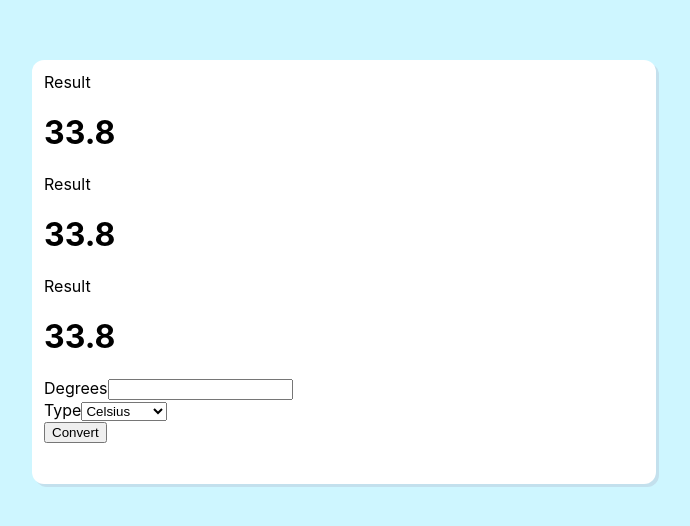
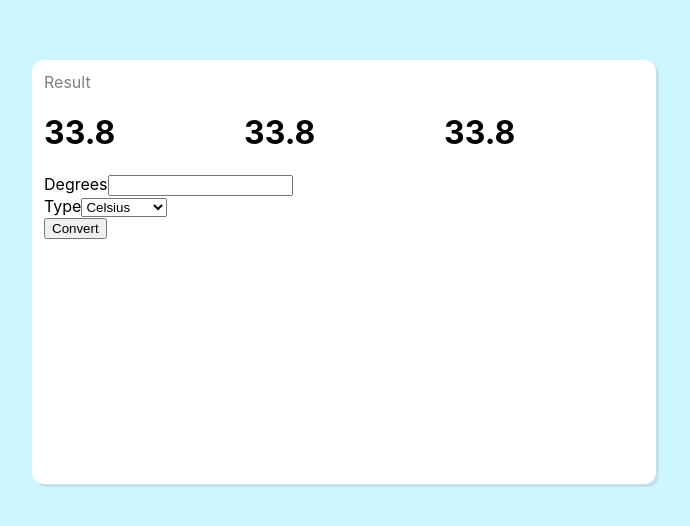
Before and after one commit to changjandam/temperature-converter-react, a React (Create React App) app: page / in a window 1280 px wide. Shown: the part 128-654 px from the top of the page, without its empty margins (296-986 px from the left). Built offline with nearby package versions, Linux system fonts and the light colour scheme.

Commit message:
output css done

```diff
--- a/src/App.js
+++ b/src/App.js
@@ -1,5 +1,5 @@
 import InputSection from './components/InputSection'
-import OutputSection from './components/OutputSection'
+import OutputSection from './components/OutputSection/OutputSection'
 import './App.css'
 
 function App () {
--- a/src/components/OutputSection.js
+++ /dev/null
@@ -1,22 +0,0 @@
-import './OutputSection.css'
-
-const OutputSection = () => {
-  return (
-    <div className='output-section'>
-      <div className='degrees'>
-        <label>Result</label>
-        <h1>33.8</h1>
-      </div>
-      <div className='degrees'>
-        <label>Result</label>
-        <h1>33.8</h1>
-      </div>
-      <div className='degrees'>
-        <label>Result</label>
-        <h1>33.8</h1>
-      </div>
-    </div>
-  )
-}
-
-export default OutputSection
--- /dev/null
+++ b/src/components/OutputSection/OutputDegree.css
@@ -0,0 +1,3 @@
+.degree {
+  flex-grow: 1;
+}
--- /dev/null
+++ b/src/components/OutputSection/OutputDegree.js
@@ -0,0 +1,11 @@
+import './OutputDegree.css'
+
+const OutputDegree = () => {
+  return (
+    <div className='degree'>
+      <h1>33.8</h1>
+    </div>
+  )
+}
+
+export default OutputDegree
--- /dev/null
+++ b/src/components/OutputSection/OutputSection.css
@@ -0,0 +1,12 @@
+.output-section {
+  display: flex;
+  flex-direction: column;
+}
+
+.output-section > label {
+  color: gray;
+}
+
+.degrees {
+  display: flex;
+}
--- /dev/null
+++ b/src/components/OutputSection/OutputSection.js
@@ -0,0 +1,18 @@
+import './OutputSection.css'
+
+import OutputDegree from './OutputDegree'
+
+const OutputSection = (porps) => {
+  return (
+    <div className='output-section'>
+      <label>Result</label>
+      <div className='degrees'>
+        <OutputDegree />
+        <OutputDegree />
+        <OutputDegree />
+      </div>
+    </div>
+  )
+}
+
+export default OutputSection
```
Also changed, not shown: src/components/OutputSection.css (deleted).
